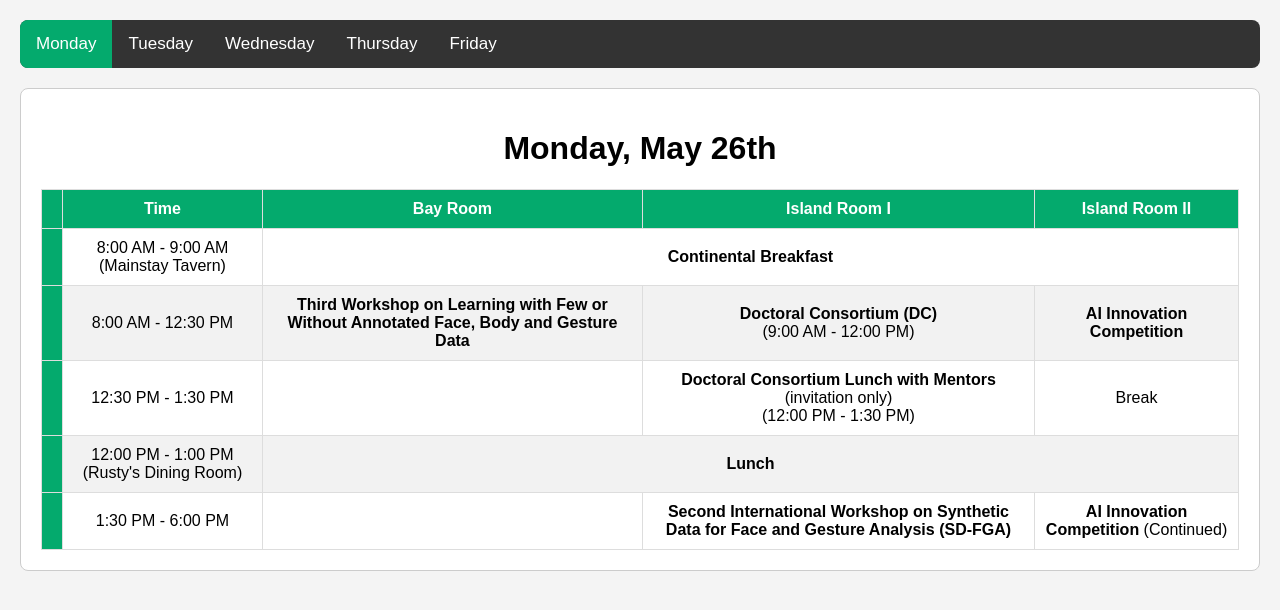
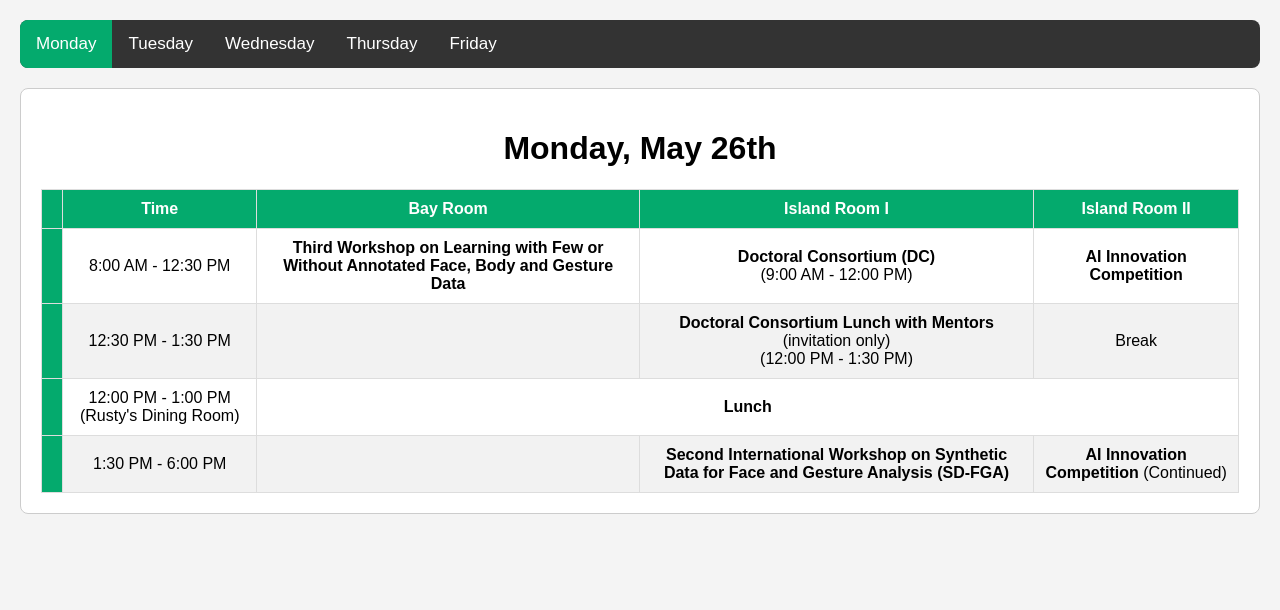
Before and after one commit to tempestt-neal/home, a Jekyll site: the page FG2025_LiveProgram.html, which Jekyll copies as it is, in a window 1280 px wide. Shown: the top 610 px of the page. Built offline with Jekyll 4.4.1, drawn with Linux system fonts in a browser that asks for light colours.

Commit message:
Update FG2025_LiveProgram.html

```diff
--- a/FG2025_LiveProgram.html
+++ b/FG2025_LiveProgram.html
@@ -88,12 +88,7 @@
 </tr>
 </thead>
 <tbody>
-<tr style="text-align: right;">
-<th style="text-align: center;"></th>
-<td style="text-align: center;">8:00 AM - 9:00 AM (Mainstay Tavern)</td>
-<td colspan="3" style="text-align: center;"><b>Continental Breakfast</b> </td>
-
-</tr>
+
 <tr style="text-align: right;">
 <th style="text-align: center;"></th>
 <td style="text-align: center;">8:00 AM - 12:30 PM</td>
@@ -1513,11 +1508,7 @@ Norwegian University of Science and Technology</td>
 </tr>
 </thead>
 <tbody>
-<tr style="text-align: right;">
-<th style="text-align: center;"></th>
-<td style="text-align: center;">8:00 AM - 9:00 AM (Mainstay Tavern)</td>
-<td colspan="2" style="text-align: center;"><b>Continental Breakfast </b></td>
-</tr>
+
 <tr style="text-align: right;">
 <th style="text-align: center;"></th>
 <td style="text-align: center;">8:00 AM - 12:30 PM</td>
```
